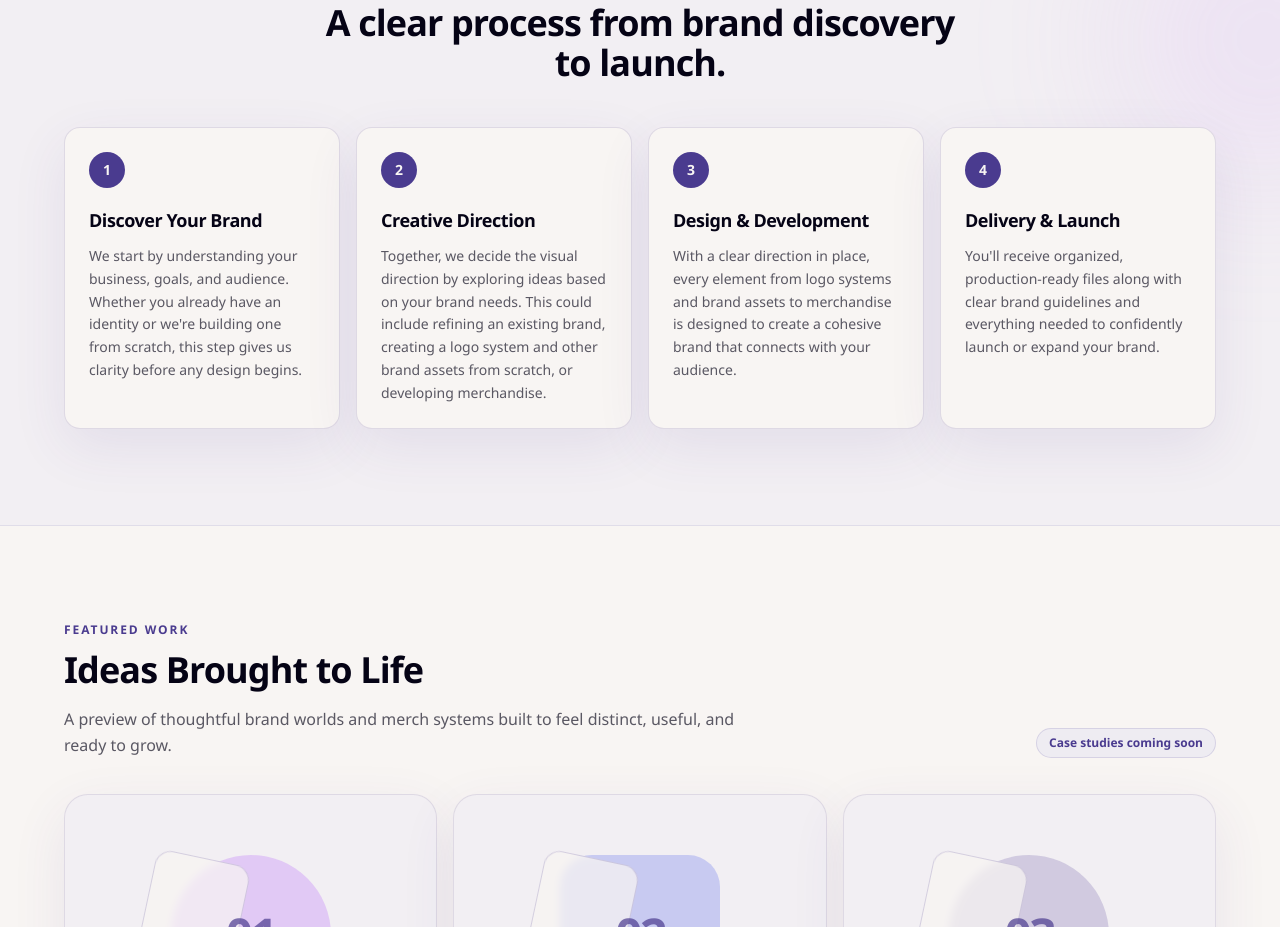
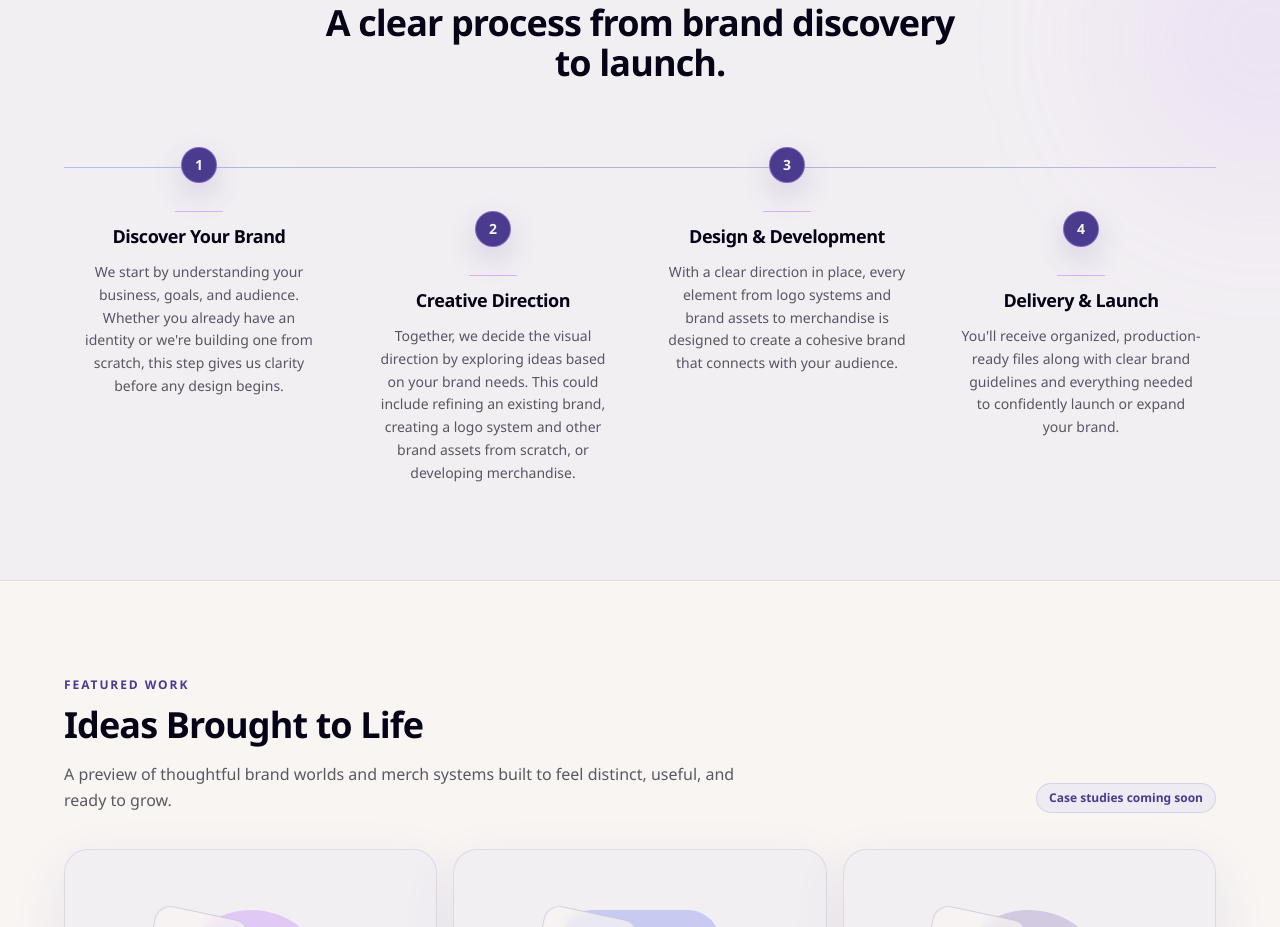
Before and after one commit to fasuaqeel-hub/zarishaamir, a Next.js app: page / in a window 1280 px wide. Shown: the part 1720-2647 px from the top of the page. Built offline with nearby package versions, Linux system fonts and the light colour scheme.

Commit message:
Updated process section and testimonials

```diff
--- a/components/Process.tsx
+++ b/components/Process.tsx
@@ -44,17 +44,29 @@ export function Process() {
           </h2>
         </div>
 
-        <ol className="grid gap-4 sm:grid-cols-2 lg:grid-cols-4">
+        <ol className="relative mt-12 grid gap-10 md:grid-cols-4 md:gap-6 lg:mt-16">
+          <div
+            className="pointer-events-none absolute left-4 top-0 h-full w-px bg-gradient-to-b from-periwinkle via-purple/35 to-periwinkle md:left-0 md:right-0 md:top-5 md:h-px md:w-auto md:bg-gradient-to-r"
+            aria-hidden="true"
+          />
           {steps.map(({ title, description }, index) => (
             <li
               key={title}
-              className="group relative flex h-full flex-col overflow-hidden rounded-2xl border border-purple/15 bg-paper p-5 shadow-card transition duration-200 before:absolute before:inset-x-0 before:top-0 before:h-0.5 before:bg-lilac before:opacity-0 before:transition-opacity hover:-translate-y-1 hover:border-lilac hover:shadow-lift hover:before:opacity-100 sm:p-6"
+              className={`group relative flex gap-5 pl-12 md:block md:pl-0 ${
+                index % 2 ? "md:pt-16" : "md:pt-0"
+              }`}
             >
-              <span className="grid size-9 shrink-0 place-items-center rounded-full bg-purple text-sm font-bold text-paper transition-colors group-hover:bg-lilac group-hover:text-ink">
-                {index + 1}
-              </span>
-              <h3 className="mt-5 text-lg font-bold leading-snug tracking-tight text-ink">{title}</h3>
-              <p className="mt-3 text-sm leading-relaxed text-ink/65">{description}</p>
+              <div className="absolute left-0 top-0 md:relative md:left-auto md:top-auto md:mb-7 md:flex md:justify-center">
+                <span className="grid size-9 place-items-center rounded-full border border-lilac/45 bg-purple text-sm font-bold text-paper shadow-[0_12px_30px_rgba(74,59,143,0.18)] transition-colors group-hover:bg-lilac group-hover:text-ink">
+                  {index + 1}
+                </span>
+              </div>
+
+              <div className="max-w-xl md:mx-auto md:max-w-[15rem] md:text-center">
+                <span className="mb-3 block h-px w-12 bg-lilac/70 md:mx-auto" aria-hidden="true" />
+                <h3 className="text-lg font-bold leading-snug tracking-tight text-ink">{title}</h3>
+                <p className="mt-3 text-sm leading-relaxed text-ink/65">{description}</p>
+              </div>
             </li>
           ))}
         </ol>
```
